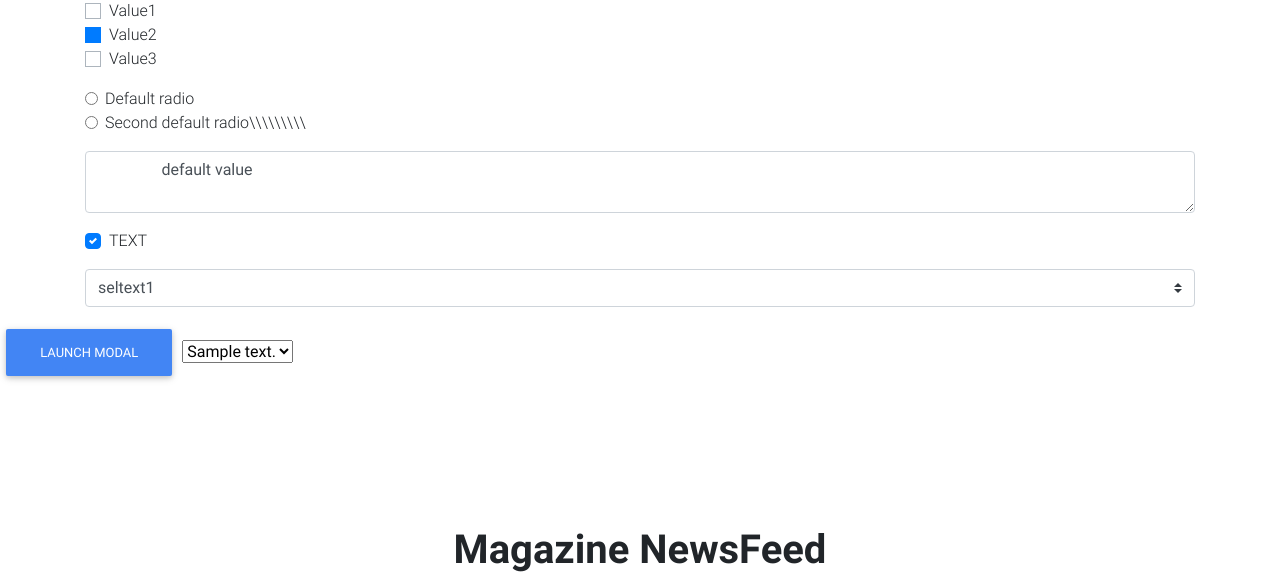
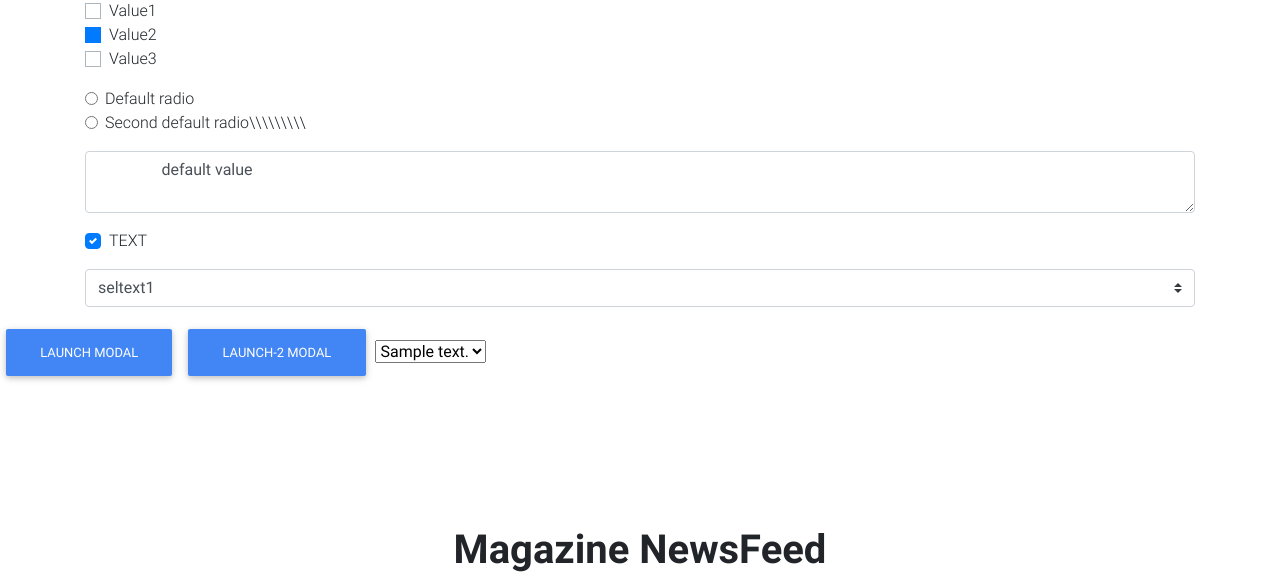
Before and after one commit to nomadlife/flask, a Flask app: template helloflask/templates/app.html in a window 1280 px wide. Shown: the part 513-1093 px from the top of the page. Run offline with Flask 2, Linux system fonts and the light colour scheme; the template is opened without the code that fills it: most values are stand-ins (such as "Sample title", 1, 10 or a date in 2020); some libraries are stand-ins or nearby versions.

Commit message:
modal : open/close

```diff
--- a/helloflask/templates/app.html
+++ b/helloflask/templates/app.html
@@ -52,10 +52,24 @@
   <button type="button" class="btn btn-primary" data-toggle="modal" data-target="#mdl1">
       Launch modal
     </button>
+  <button type="button" class="btn btn-primary" onclick="openModal('mdl1')">
+      Launch-2 modal
+    </button>
 
-    {% call modal('mdl1','테스트모달') %}
+    {% call modal('mdl2','테스트모달2', 'fas fa-clock', True, "alert('111111')" ) %}
       <h3>Modal body</h3>
     {% endcall %}
+
+    {% call modal('mdl1','테스트모달', 'fas fa-clock', True, 'fn_test()' ) %}
+      <h3>Modal body</h3>
+      <script>
+      function fn_test(){
+        alert('qqqqqqqqqqqq');
+        closeModal('mdl1');
+      }
+      </script>
+    {% endcall %}
+
 
 	<select name="" id="">
 		<option value="{{val}}">{{text}}</option>
--- a/helloflask/templates/base.html
+++ b/helloflask/templates/base.html
@@ -253,6 +253,13 @@
     // $(document).ready
     // $('#basicExampleModal').modal('show');
 
+    function openModal(modalId){
+      $('#' + modalId).modal('show')
+    }
+    function closeModal(modalId){
+      $('#' + modalId).modal('hide')
+    }
+
   </script>
 </body>
 
--- a/helloflask/templates/macro/forms.html
+++ b/helloflask/templates/macro/forms.html
@@ -76,7 +76,7 @@
 	</div>
 {% endmacro %}
 
-{% macro modal(id, title, icon='', isShowFooter=True ) %}
+{% macro modal(id, title, icon='', isShowFooter=True, ok_fn='') %}
 <div class="modal fade" id="{{id}}" tabindex="-1" role="dialog" aria-labelledby="exampleModalLabel"
   aria-hidden="true">
   <div class="modal-dialog" role="document">
@@ -104,7 +104,7 @@
 
       <div class="modal-footer">
 		  <button type="button" class="btn btn-secondary" data-dismiss="modal">취소</button>
-		  <button type="button" class="btn btn-primary">확인</button>
+		  <button type="button" class="btn btn-primary" onclick="{{ok_fn}}">확인</button>
 		</div>
 		{% endif %}
     </div>
```
